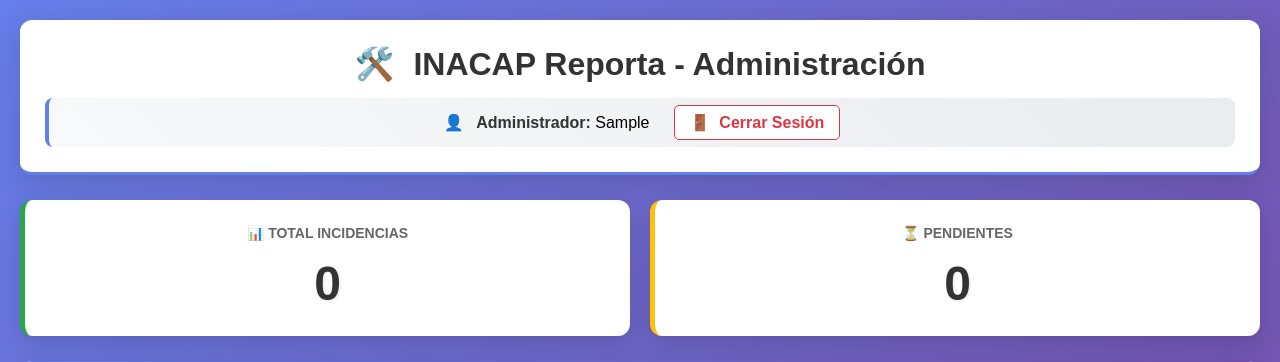
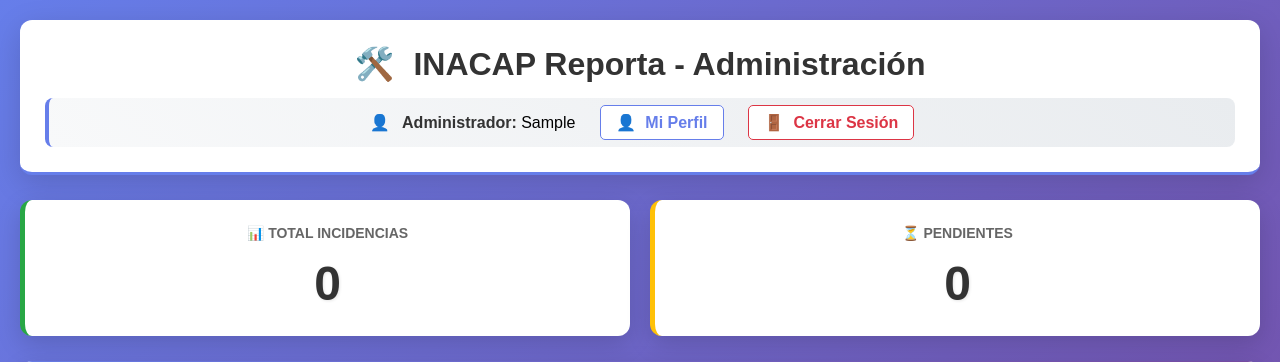
Before and after one commit to algohorrendo/inacap_reporta, a Django app: page /panel_administracion/ in a window 1280 px wide. Shown: the top 362 px of the page. Run offline with Django 5.2, Linux system fonts and the light colour scheme; the visitor is signed in with stand-in values (Sample User, id 1); data that the repository does not hold is empty.

Commit message:
Fix: Agregar enlace al perfil en panel admin y ocultar crear reporte para admins
- Agregado enlace 'Mi Perfil' en el panel de administración
- Botón 'Volver' en perfil ahora redirige según el rol (admin o usuario)
- Ocultado botón de crear reporte en perfil para administradores
- Mejorado estilo del enlace de perfil en panel admin

```diff
--- a/inacap_reporta/reportes/templates/reportes/panel_administracion/panel_administracion.html
+++ b/inacap_reporta/reportes/templates/reportes/panel_administracion/panel_administracion.html
@@ -54,8 +54,14 @@
             border: 1px solid #dc3545;
             transition: all 0.3s ease;
         }
-        .user-info a::before { content: "🚪 "; margin-right: 5px; }
-        .user-info a:hover { background: #dc3545; color: white; }
+        .user-info a.profile-link {
+            color: #667eea;
+            border-color: #667eea;
+        }
+        .user-info a.profile-link::before { content: "👤 "; margin-right: 5px; }
+        .user-info a.profile-link:hover { background: #667eea; color: white; }
+        .user-info a.logout-link::before { content: "🚪 "; margin-right: 5px; }
+        .user-info a.logout-link:hover { background: #dc3545; color: white; }
         .stats-panel {
             display: grid;
             grid-template-columns: repeat(auto-fit,minmax(300px,1fr));
@@ -215,7 +221,8 @@
             <h1>INACAP Reporta - Administración</h1>
             <div class="user-info">
                 <strong>Administrador:</strong> {{ user.first_name|default:user.username }}
-                <a href="{% url 'logout' %}">Cerrar Sesión</a>
+                <a href="{% url 'perfil' %}" class="profile-link">Mi Perfil</a>
+                <a href="{% url 'logout' %}" class="logout-link">Cerrar Sesión</a>
             </div>
         </div>
         <div class="stats-panel">
```
Also changed, not shown: inacap_reporta/reportes/templates/reportes/perfil/perfil.html (+8 -2 lines).
